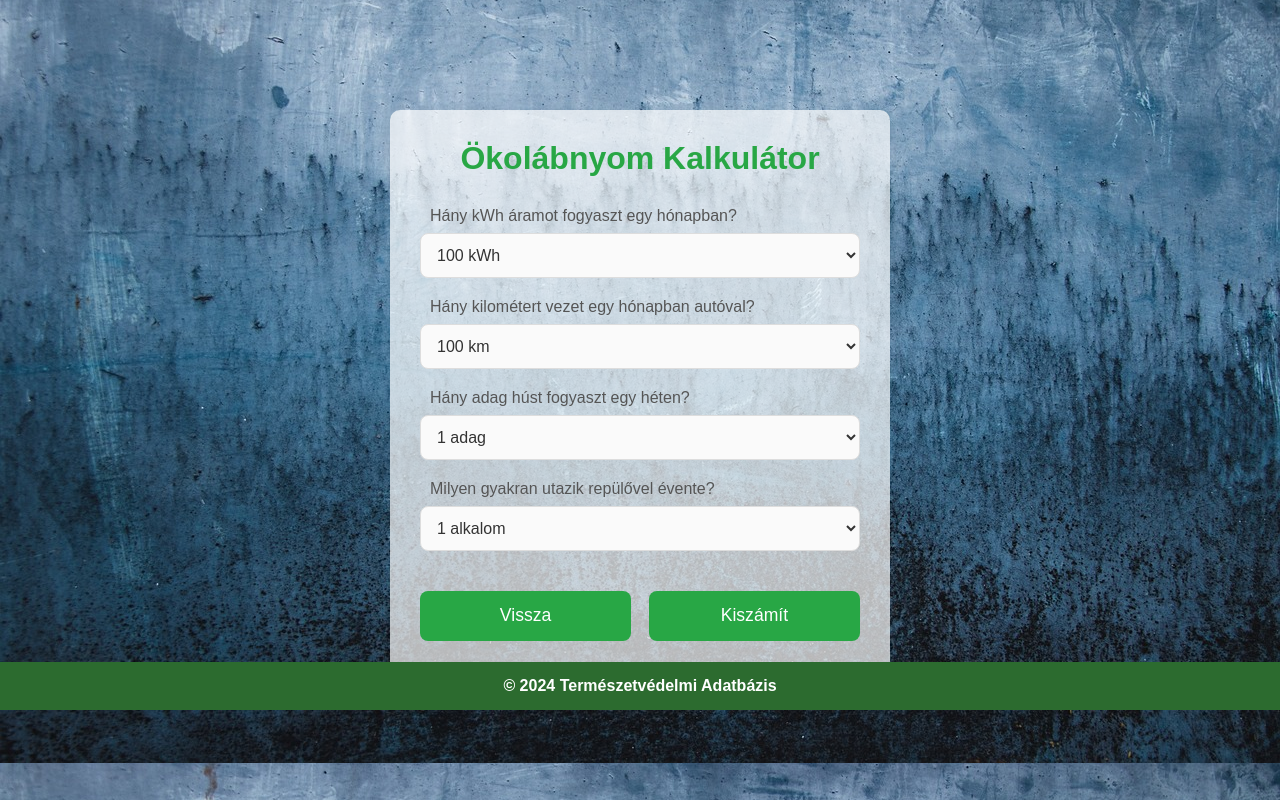
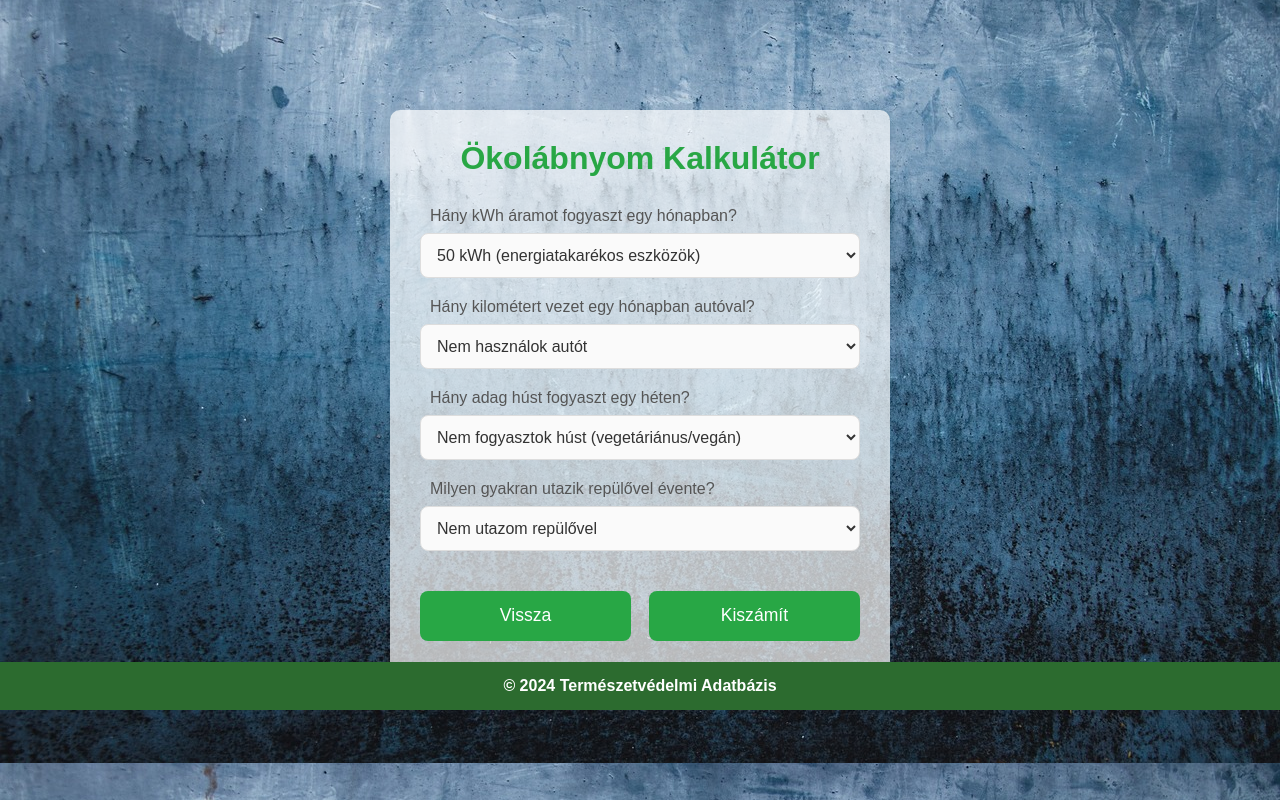
Before and after one commit to szilvasikornel/TermeszetVedelem, a PHP site: page /labnyom.php in a window 1280 px wide. Shown: the part 90-890 px from the top of the page. Run offline with PHP 8.4, Linux system fonts and the light colour scheme.

Commit message:
Update labnyom.php

```diff
--- a/TermeszetVedelem/mainPHP/labnyom.php
+++ b/TermeszetVedelem/mainPHP/labnyom.php
@@ -13,40 +13,44 @@
         <div class="container">
             <h1 id="labnyom">Ökolábnyom Kalkulátor</h1>
             <form id="footprint-form">
+                <!-- Áramfogyasztás kérdése -->
                 <label for="electricity">Hány kWh áramot fogyaszt egy hónapban?</label>
                 <select id="electricity">
+                    <option value="50">50 kWh (energiatakarékos eszközök)</option>
                     <option value="100">100 kWh</option>
                     <option value="200">200 kWh</option>
                     <option value="300">300 kWh</option>
                     <option value="400">400 kWh</option>
-                    <option value="500">500 kWh</option>
                 </select>
 
+                <!-- Közlekedés kérdése -->
                 <label for="car">Hány kilométert vezet egy hónapban autóval?</label>
                 <select id="car">
-                    <option value="100">100 km</option>
+                    <option value="0">Nem használok autót</option>
+                    <option value="100">100 km (elektromos autó)</option>
                     <option value="200">200 km</option>
                     <option value="300">300 km</option>
-                    <option value="400">400 km</option>
                     <option value="500">500 km</option>
                 </select>
 
+                <!-- Húsfogyasztás kérdése -->
                 <label for="meat">Hány adag húst fogyaszt egy héten?</label>
                 <select id="meat">
+                    <option value="0">Nem fogyasztok húst (vegetáriánus/vegán)</option>
                     <option value="1">1 adag</option>
                     <option value="2">2 adag</option>
                     <option value="3">3 adag</option>
                     <option value="4">4 adag</option>
-                    <option value="5">5 adag</option>
                 </select>
 
+                <!-- Repülőút kérdése -->
                 <label for="flights">Milyen gyakran utazik repülővel évente?</label>
                 <select id="flights">
+                    <option value="0">Nem utazom repülővel</option>
                     <option value="1">1 alkalom</option>
                     <option value="2">2 alkalom</option>
                     <option value="3">3 alkalom</option>
                     <option value="4">4 alkalom</option>
-                    <option value="5">5 alkalom</option>
                 </select>
 
                 <div class="button-container">
@@ -58,6 +62,7 @@
             <div id="result" class="hidden">
                 <h2>Ökolábnyoma:</h2>
                 <p id="footprint-value"></p>
+                <p id="recommendation"></p>
             </div>
         </div>
     </div>
```
